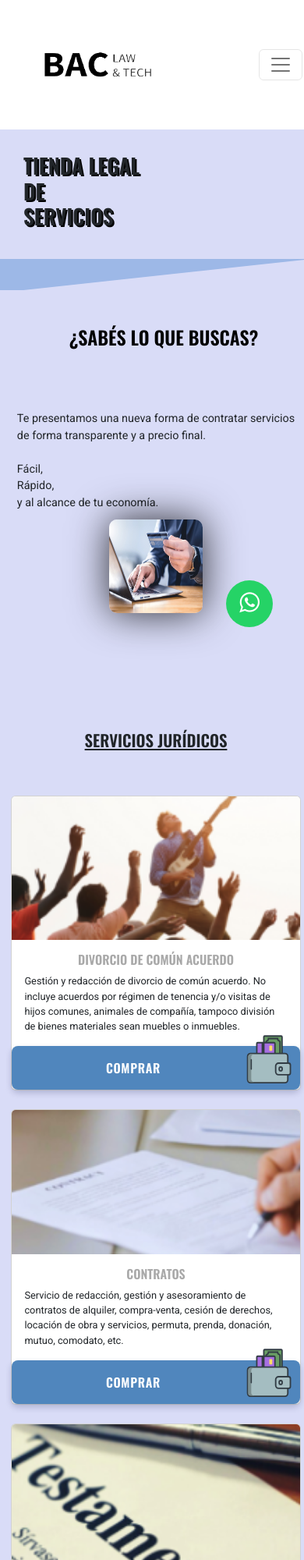
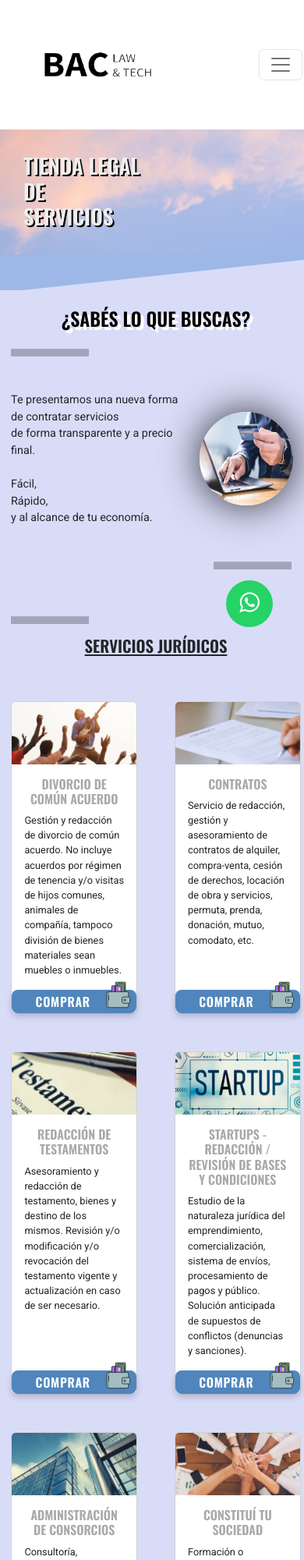
Before and after one commit to constanzabravi/bacbravi, a website: page pages/tienda-legal.html in a window 390 px wide. Shown: the top 2000 px of the page at 78% size. Drawn offline with nearby package versions, Linux system fonts and the light colour scheme.

Commit message:
segundoi cambio general

```diff
--- a/pages/tienda-legal.html
+++ b/pages/tienda-legal.html
@@ -59,14 +59,12 @@
           SERVICIOS</h1>
       </div>
     </div>
-    <br>
     <section>
       <h2>¿SABÉS LO QUE BUSCAS?</h2>
       <hr class="hr">
     </section>
-
     <section class="divSeccion">
-      <div>Te presentamos una nueva forma de contratar servicios <br>
+      <div class="animate__animated animate__lightSpeedInLeft">Te presentamos una nueva forma de contratar servicios <br>
         de forma transparente y a precio final. <br> <br>
         Fácil, <br> Rápido, <br>y al alcance de tu economía.</div>
       <div data-aos="zoom-in-right"><img src="../assets/tiendalegal.jpg" class="imgSeccion" alt="comprar"></div>
@@ -81,7 +79,7 @@
       </div>
     </section>
     <section>
-      <div class="d-flex justify-content-center flex-wrap row row-cols-1 row-cols-lg-4 g-4">
+      <div class="d-flex justify-content-center flex-wrap row row-cols-2 row-cols-lg-4 g-5">
         <div class="col animacionAgranda">
           <div class="card h-100">
             <img src="../assets/1.png" class="card-img-top" alt="divorcio">
@@ -260,9 +258,7 @@
             <div class="card-body">
               <h5 class="card-title">Startups - Redacción / revisión de bases y condiciones</h5>
               <p class="card-text lead">Estudio de la naturaleza jurídica del emprendimiento,
-                comercialización,
-                sistema de envíos, procesamiento de pagos y público. Redacción/revisión de un pliego de
-                bases y condiciones detallado, ajustado a la normativa vigente y solución anticipada de
+                comercialización, sistema de envíos, procesamiento de pagos y público. Solución anticipada de
                 supuestos de conflictos (denuncias y sanciones).</p>
             </div>
             <button class="button">
@@ -543,18 +539,18 @@
           </div>
         </div>
       </div>
-      <hr class="hr1">
     </section>
+    <hr class="hr1">
     <section>
       <hr class="hr">
       <h3 class="claseTitulo">SERVICIOS DE DESARROLLO WEB</h3>
-      <div class="d-flex justify-content-evenly flex-wrap row row-cols-1 row-cols-md-4 g-4">
+      <div class="d-flex justify-content-evenly flex-wrap row row-cols-2 row-cols-md-4 g-5">
         <div class="col animacionAgranda">
           <div class="card h-100">
             <img src="../assets/6.png" class="card-img-top" alt="...">
             <div class="card-body">
               <h5 class="card-title">Página web de emprendimiento</h5>
-              <p class="card-text lead">Armado de página web de tu empresa/emprendimiento. Gestión legal y asesoramiento
+              <p class="card-text lead">Armado de página web de tu empresa o emprendimiento. Gestión legal y asesoramiento
                 posterior.</p>
               </p>
             </div>
@@ -612,9 +608,7 @@
             <div class="card-body">
               <h5 class="card-title">Pack página web+constitución de start-up</h5>
               <p class="card-text lead">Constitución jurídica de tu emprendimiento, asesoramiento jurídico
-                y
-                armado
-                de página web para que des tus primeros pasos en el mundo de los negocios.</p>
+                y armado de página web para que des tus primeros pasos en el mundo de los negocios.</p>
               </p>
             </div>
             <button class="button">
@@ -666,9 +660,8 @@
           </div>
         </div>
       </div>
-      <hr class="hr1">
     </section>
-    <br>
+    <hr class="hr1">
   </main>
   <!-- inicio de footer -->
   <footer>
--- a/sass/parciales/_footer.scss
+++ b/sass/parciales/_footer.scss
@@ -45,7 +45,7 @@ footer {
 @media (max-width: 700px) {
     .footer {
         text-align: left;
-        padding: 5%;
+        padding: 3%;
         .footer__row ul li {
             display: block;
             margin: 10px 0px;
--- a/sass/parciales/_general.scss
+++ b/sass/parciales/_general.scss
@@ -69,22 +69,31 @@ html {
     }
 }
     .hr {
-       width: 0px;
+        height: 10px;
+        width: 100px;
     }
     .hr1 {
-        width: 0px;
+        height: 10px;
+        width: 100px;
      }
 }
 
 // ENCABEZADO
 
-  .encabezado::after {
+.encabezado {
+    background-image: url("/assets/cieloencabezado.png");
+    background-size: cover;
+    color: #eee;
+    text-align: left;
+   &::after {
         display: block;
         content: "";
         border-top: 40px solid  #9DB8E7;
         border-right: 95vw solid transparent;
         background-color: #d9dcf7;
       }
+}
+
   .wrapper {
       padding: 30px;
     }
@@ -93,15 +102,14 @@ html {
   h1 {
       font-size: 3rem;
       font-family: 'Oswald', sans-serif;
-      text-shadow: 4x 4px black;
+      text-shadow: 4px 4px black;
       }
   h2 {
       color: black;
-      text-shadow: 4px 4x white;
+      text-shadow: 4px 4px white;
       font-size: 2rem;
       font-family: 'Oswald', sans-serif;
       text-align: center;
-      margin-left: 20px;
       padding: 20px 20px;
       }
 
@@ -144,7 +152,7 @@ html {
 @media (max-width: 500px) {
 .divSeccion {
         display: flex;
-        flex-wrap: wrap;
+        flex-wrap: nowrap;
         align-items: center;
         justify-content: space-around;
     }
@@ -162,7 +170,6 @@ html {
         .imgSeccion {
             width:120px;
             height:120px;
-            border-radius: 10px;
             box-shadow: 0px;
         }
     }
--- a/sass/parciales/_index.scss
+++ b/sass/parciales/_index.scss
@@ -19,7 +19,8 @@
         &-title {
             font-size: 1rem;
             margin-bottom: 0.5rem;
-        }
+            font-weight: 600;
+                }
 
         &-img {
             background-position: center center;
@@ -47,8 +48,8 @@ color: white;
         padding-right: 0.5em !important;
     }
     .servicios & img {
-        max-width: 80px;
-        height: 80px;
+        max-width: 90px;
+        height: 90px;
         justify-content: space-evenly;
     }
     .servicio {
--- a/sass/parciales/_tiendalegal.scss
+++ b/sass/parciales/_tiendalegal.scss
@@ -88,3 +88,10 @@
     height: 140%;
   }
 }
+
+// MEDIA QUERIES BUTTON
+@media (max-width: 500px) {
+.button {
+  padding: 0.2rem 45px 0.2rem 1rem;
+}
+}
```
Also changed, not shown: index.html (+0 -1 lines), pages/agenda-tu-entrevista.html (+9 -5 lines), pages/capacitate.html (+1 -1 lines), pages/trabaja-con-nosotros.html (+4 -11 lines), css/destino.css. Lines whose indentation alone changed are shown as unchanged.
